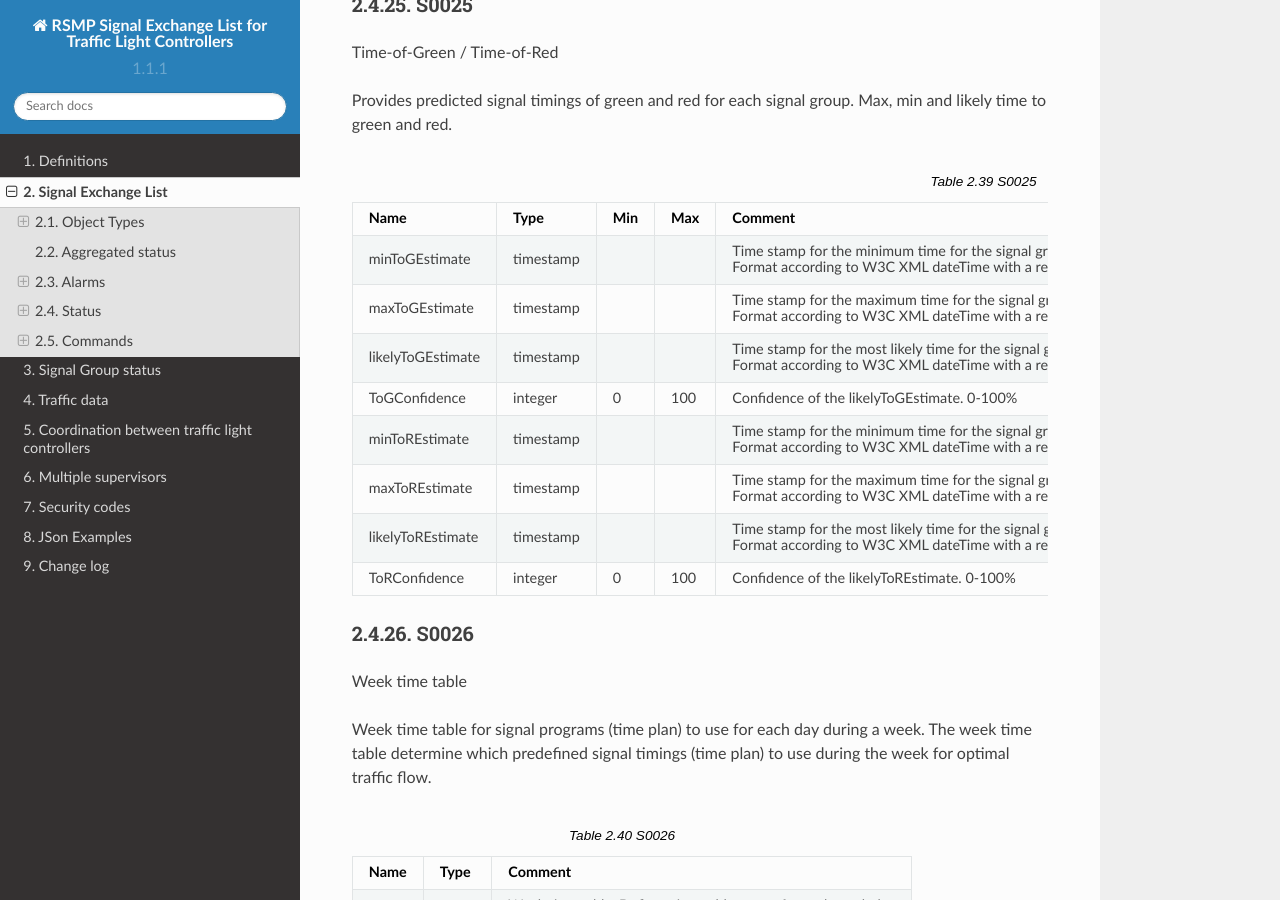
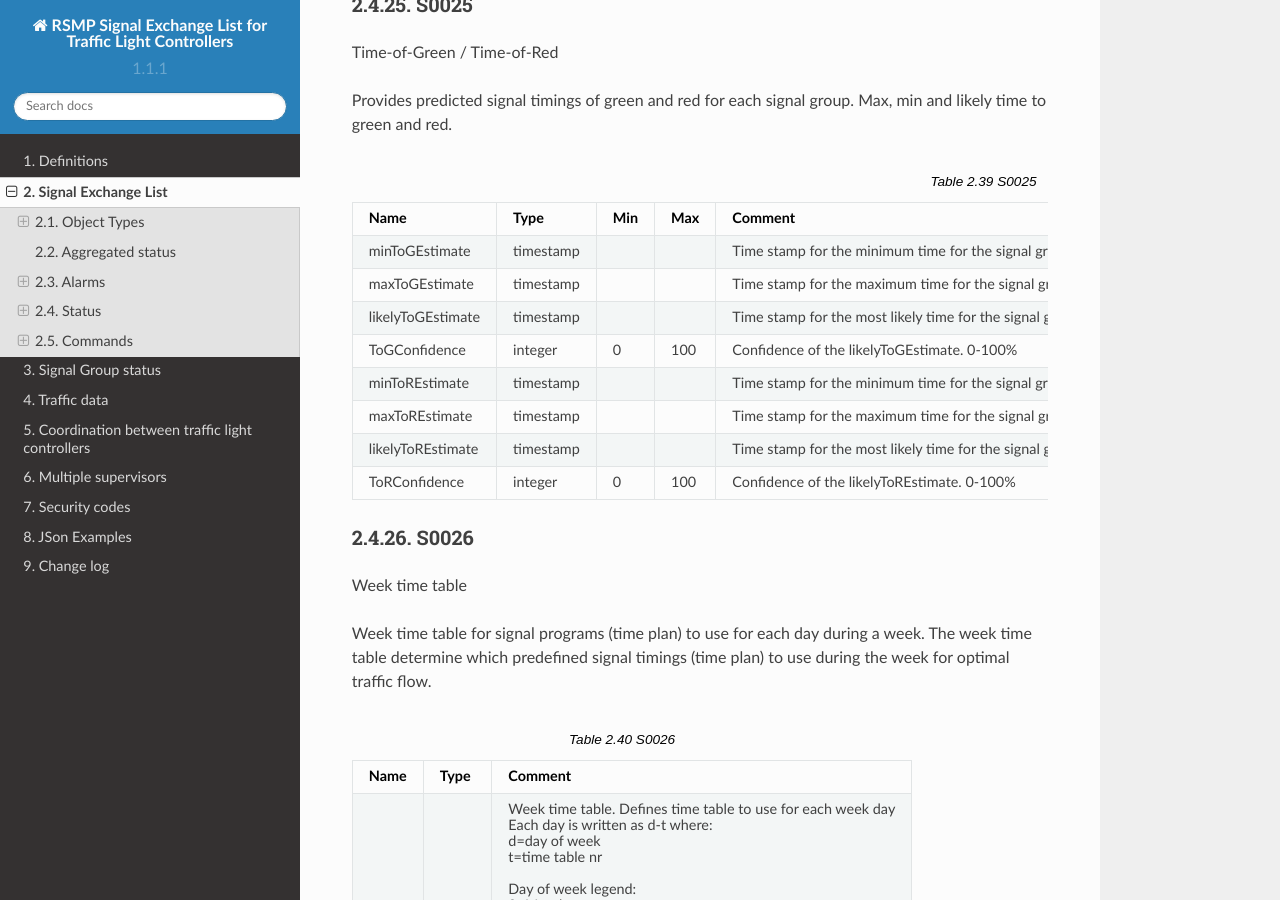
Before and after one commit to rsmp-nordic/rsmp_sxl_traffic_lights, a Sphinx documentation site: the page built from source/sxl_traffic_light_controller.rst, in a window 1280 px wide and 900 px high, scrolled down 19186 px. Built offline with Sphinx 7.4.7 and the Read the Docs theme 2.0.0, drawn with Linux system fonts in a browser that asks for light colours; some of the changed text lies outside the part shown.

Commit message:
Remove redudant timestamp format definitions
Fixes #171

```diff
--- a/source/sxl_traffic_light_controller.rst
+++ b/source/sxl_traffic_light_controller.rst
@@ -1263,24 +1263,18 @@ group. Max, min and likely time to green and red.
    :class: longtable
 
 
-   =================  =========  =====  =====  =========================================================================================================================================================
+   =================  =========  =====  =====  ====================================================================================================================================================
    Name               Type       Min    Max    Comment
-   =================  =========  =====  =====  =========================================================================================================================================================
-   minToGEstimate     timestamp                Time stamp for the minimum time for the signal group to go to green. If the signal group is green, it is the minimum time for the next green |br|
-                                               Format according to W3C XML dateTime with a resolution of 3 decimal places. All time stamps in UTC. E.g. 2009-10-02T14:34:34.341Z
-   maxToGEstimate     timestamp                Time stamp for the maximum time for the signal group to go to green. If the signal group is green, it is the maximum time for the next green |br|
-                                               Format according to W3C XML dateTime with a resolution of 3 decimal places. All time stamps in UTC. E.g. 2009-10-02T14:34:34.341Z
-   likelyToGEstimate  timestamp                Time stamp for the most likely time for the signal group to go to green. If the signal group is green, it is the most likely time for the next green |br|
-                                               Format according to W3C XML dateTime with a resolution of 3 decimal places. All time stamps in UTC. E.g. 2009-10-02T14:34:34.341Z
+   =================  =========  =====  =====  ====================================================================================================================================================
+   minToGEstimate     timestamp                Time stamp for the minimum time for the signal group to go to green. If the signal group is green, it is the minimum time for the next green
+   maxToGEstimate     timestamp                Time stamp for the maximum time for the signal group to go to green. If the signal group is green, it is the maximum time for the next green
+   likelyToGEstimate  timestamp                Time stamp for the most likely time for the signal group to go to green. If the signal group is green, it is the most likely time for the next green
    ToGConfidence      integer    0      100    Confidence of the likelyToGEstimate. 0-100%
-   minToREstimate     timestamp                Time stamp for the minimum time for the signal group to go to red. If the signal group is red, it is the minimum time for the next red |br|
-                                               Format according to W3C XML dateTime with a resolution of 3 decimal places. All time stamps in UTC. E.g. 2009-10-02T14:34:34.341Z
-   maxToREstimate     timestamp                Time stamp for the maximum time for the signal group to go to red. If the signal group is red, it is the maximum time for the next red |br|
-                                               Format according to W3C XML dateTime with a resolution of 3 decimal places. All time stamps in UTC. E.g. 2009-10-02T14:34:34.341Z
-   likelyToREstimate  timestamp                Time stamp for the most likely time for the signal group to go to red. If the signal group is red, it is the most likely time for the next red |br|
-                                               Format according to W3C XML dateTime with a resolution of 3 decimal places. All time stamps in UTC. E.g. 2009-10-02T14:34:34.341Z
+   minToREstimate     timestamp                Time stamp for the minimum time for the signal group to go to red. If the signal group is red, it is the minimum time for the next red
+   maxToREstimate     timestamp                Time stamp for the maximum time for the signal group to go to red. If the signal group is red, it is the maximum time for the next red
+   likelyToREstimate  timestamp                Time stamp for the most likely time for the signal group to go to red. If the signal group is red, it is the most likely time for the next red
    ToRConfidence      integer    0      100    Confidence of the likelyToREstimate. 0-100%
-   =================  =========  =====  =====  =========================================================================================================================================================
+   =================  =========  =====  =====  ====================================================================================================================================================
 
 
 S0026
@@ -1578,9 +1572,7 @@ stale
    Name    Type       Min    Max    Enum             Comment
    ======  =========  =====  =====  ===============  ============================================================================================
    r       string                                    ID of the priority request
-   t       timestamp                                 Timestamp, indicating when the priority last changed state |br|
-                                                     Format according to W3C XML dateTime with a resolution of 3 decimal places. |br|
-                                                     All time stamps in UTC. E.g. 2009-10-02T14:34:34.341Z
+   t       timestamp                                 Timestamp, indicating when the priority last changed state
    s       string                   -received |br|   Current status of the priority request |br|
                                     -queued |br|     received: A new priority request was received but has not yet been processed |br|
                                     -activated |br|  queued: The priority request has been queued for later activation |br|
@@ -1740,9 +1732,9 @@ changed. The traffic parameters may be downloaded with S0098.
    :class: longtable
 
 
-   =========  =========  =============================================================================================================================================================
+   =========  =========  =============================================================================
    Name       Type       Comment
-   =========  =========  =============================================================================================================================================================
+   =========  =========  =============================================================================
    checksum   string     Checksum of the traffic parameters |br|
                          Uses SHA-2 as hashing algorithm |br|
                          Includes |br|
@@ -1762,8 +1754,8 @@ changed. The traffic parameters may be downloaded with S0098.
                          Note: |br|
                          - The checksum should be calculated using the same data as used in S0098 |br|
                          - Data Downloaded with S0098 and hashed with SHA-2 should match this value.
-   timestamp  timestamp  Time stamp of the checksum. Format according to W3C XML dateTime with a resolution of 3 decimal places. All time stamps in UTC. E.g. 2009-10-02T14:34:34.341Z
-   =========  =========  =============================================================================================================================================================
+   timestamp  timestamp  Time stamp of the checksum
+   =========  =========  =============================================================================
 
 
 S0098
@@ -1784,9 +1776,9 @@ provides the ability to downloaded them.
    :class: longtable
 
 
-   =========  =========  ===========================================================================================================================================================
+   =========  =========  ========================================================================================================================================
    Name       Type       Comment
-   =========  =========  ===========================================================================================================================================================
+   =========  =========  ========================================================================================================================================
    config     base64     Traffic parameters |br|
                          Includes |br|
                          - all signal programs, including program versions |br|
@@ -1805,10 +1797,10 @@ provides the ability to downloaded them.
                          Note: |br|
                          - There is no way to upload this binary file to the TLC using RSMP |br|
                          - The format of the binary file is not specified and is not expected to be compatible between suppliers
-   timestamp  timestamp  Time stamp of the config. Format according to W3C XML dateTime with a resolution of 3 decimal places. All time stamps in UTC. E.g. 2009-10-02T14:34:34.341Z
+   timestamp  timestamp  Time stamp of the config
    version    string     Version information of the configuration. Contains basic information such as controller id, changes to config and other information |br|
                          The format is not specified in detail.
-   =========  =========  ===========================================================================================================================================================
+   =========  =========  ========================================================================================================================================
 
 
 S0201
@@ -1826,12 +1818,12 @@ Used for Traffic counting.
    :class: longtable
 
 
-   =========  =========  =====  =====  ====================================================================================================================================================================
+   =========  =========  =====  =====  ================================================================
    Name       Type       Min    Max    Comment
-   =========  =========  =====  =====  ====================================================================================================================================================================
-   starttime  timestamp                Time stamp for start of measuring. Format according to W3C XML dateTime with a resolution of 3 decimal places. All time stamps in UTC. E.g. 2009-10-02T14:34:34.341Z
+   =========  =========  =====  =====  ================================================================
+   starttime  timestamp                Time stamp for start of measuring
    vehicles   integer    0      65535  Number of vehicles on a given detector logic (since last update)
-   =========  =========  =====  =====  ====================================================================================================================================================================
+   =========  =========  =====  =====  ================================================================
 
 
 S0202
@@ -1849,14 +1841,12 @@ Used for Traffic counting.
    :class: longtable
 
 
-   =========  =========  =====  =====  ========================================================================
+   =========  =========  =====  =====  =================================
    Name       Type       Min    Max    Comment
-   =========  =========  =====  =====  ========================================================================
-   starttime  timestamp                Time stamp for start of measuring. Format according to W3C |br|
-                                       XML dateTime with a resolution of 3 decimal places. All time stamps |br|
-                                       in UTC. E.g. 2009-10-02T14:34:34.341Z
+   =========  =========  =====  =====  =================================
+   starttime  timestamp                Time stamp for start of measuring
    speed      integer    0      65535  Average speed in km/h
-   =========  =========  =====  =====  ========================================================================
+   =========  =========  =====  =====  =================================
 
 
 S0203
@@ -1874,14 +1864,12 @@ Used for Traffic counting.
    :class: longtable
 
 
-   =========  =========  =====  =====  ========================================================================
+   =========  =========  =====  =====  =================================
    Name       Type       Min    Max    Comment
-   =========  =========  =====  =====  ========================================================================
-   starttime  timestamp                Time stamp for start of measuring. Format according to W3C |br|
-                                       XML dateTime with a resolution of 3 decimal places. All time stamps |br|
-                                       in UTC. E.g. 2009-10-02T14:34:34.341Z
+   =========  =========  =====  =====  =================================
+   starttime  timestamp                Time stamp for start of measuring
    occupancy  integer    0      100    Occupancy in percent (0-100%)
-   =========  =========  =====  =====  ========================================================================
+   =========  =========  =====  =====  =================================
 
 
 S0204
@@ -1899,12 +1887,10 @@ Used for Traffic counting.
    :class: longtable
 
 
-   =========  =========  =====  =====  ========================================================================
+   =========  =========  =====  =====  =================================
    Name       Type       Min    Max    Comment
-   =========  =========  =====  =====  ========================================================================
-   starttime  timestamp                Time stamp for start of measuring. Format according to W3C |br|
-                                       XML dateTime with a resolution of 3 decimal places. All time stamps |br|
-                                       in UTC. E.g. 2009-10-02T14:34:34.341Z
+   =========  =========  =====  =====  =================================
+   starttime  timestamp                Time stamp for start of measuring
    P          integer    0      65535  Number of cars
    PS         integer    0      65535  Number of cars with trailers
    L          integer    0      65535  Number of trucks
@@ -1914,7 +1900,7 @@ Used for Traffic counting.
    MC         integer    0      65535  Number of motor cycles
    C          integer    0      65535  Number of bicycles
    F          integer    0      65535  Number of pedestrians
-   =========  =========  =====  =====  ========================================================================
+   =========  =========  =====  =====  =================================
 
 
 S0205
@@ -1933,15 +1919,15 @@ counting is done on all all detectors.
    :class: longtable
 
 
-   ========  =========  =====  =====  ====================================================================================================================================================================
+   ========  =========  =====  =====  =============================================================================================
    Name      Type       Min    Max    Comment
-   ========  =========  =====  =====  ====================================================================================================================================================================
-   start     timestamp                Time stamp for start of measuring. Format according to W3C XML dateTime with a resolution of 3 decimal places. All time stamps in UTC. E.g. 2009-10-02T14:34:34.341Z
+   ========  =========  =====  =====  =============================================================================================
+   start     timestamp                Time stamp for start of measuring
    vehicles  integer    -1     65535  Number of vehicles |br|
                                       - Value expressed as an integer with a range of 0-65535. |br|
                                       - Contains data from all detector logics. Each detector logic is separated with a comma. |br|
                                       - The value is set to “-1” if no data could be measured (e.g. detector fault)
-   ========  =========  =====  =====  ====================================================================================================================================================================
+   ========  =========  =====  =====  =============================================================================================
 
 
 S0206
@@ -1963,9 +1949,7 @@ counting is done on all all detectors.
    ======  =========  =====  =====  =============================================================================================
    Name    Type       Min    Max    Comment
    ======  =========  =====  =====  =============================================================================================
-   start   timestamp                Time stamp for start of measuring. Format according to W3C |br|
-                                    XML dateTime with a resolution of 3 decimal places. All time stamps |br|
-                                    in UTC. E.g. 2009-10-02T14:34:34.341Z
+   start   timestamp                Time stamp for start of measuring
    speed   integer    -1     65535  Average speed in km/h (integer) |br|
                                     - Value expressed as an integer with a range of 0-65535. |br|
                                     - Contains data from all detector logics. Each detector logic is separated with a comma. |br|
@@ -1992,9 +1976,7 @@ counting is done on all all detectors.
    =========  =========  =====  =====  =============================================================================================
    Name       Type       Min    Max    Comment
    =========  =========  =====  =====  =============================================================================================
-   start      timestamp                Time stamp for start of measuring. Format according to W3C |br|
-                                       XML dateTime with a resolution of 3 decimal places. All time stamps |br|
-                                       in UTC. E.g. 2009-10-02T14:34:34.341Z
+   start      timestamp                Time stamp for start of measuring
    occupancy  integer    -1     100    Occupancy in percent (%) (0-100) |br|
                                        - Value expressed as an integer with a range of 0-100. |br|
                                        - Contains data from all detector logics. Each detector logic is separated with a comma. |br|
@@ -2021,9 +2003,7 @@ counting is done on all all detectors.
    ======  =========  =====  =====  =============================================================================================
    Name    Type       Min    Max    Comment
    ======  =========  =====  =====  =============================================================================================
-   start   timestamp                Time stamp for start of measuring. Format according to W3C |br|
-                                    XML dateTime with a resolution of 3 decimal places. All time stamps |br|
-                                    in UTC. E.g. 2009-10-02T14:34:34.341Z
+   start   timestamp                Time stamp for start of measuring
    P       integer    -1     65535  Number of cars |br|
                                     - Value expressed as an integer with a range of 0-65535. |br|
                                     - Contains data from all detector logics. Each detector logic is separated with a comma. |br|
```
